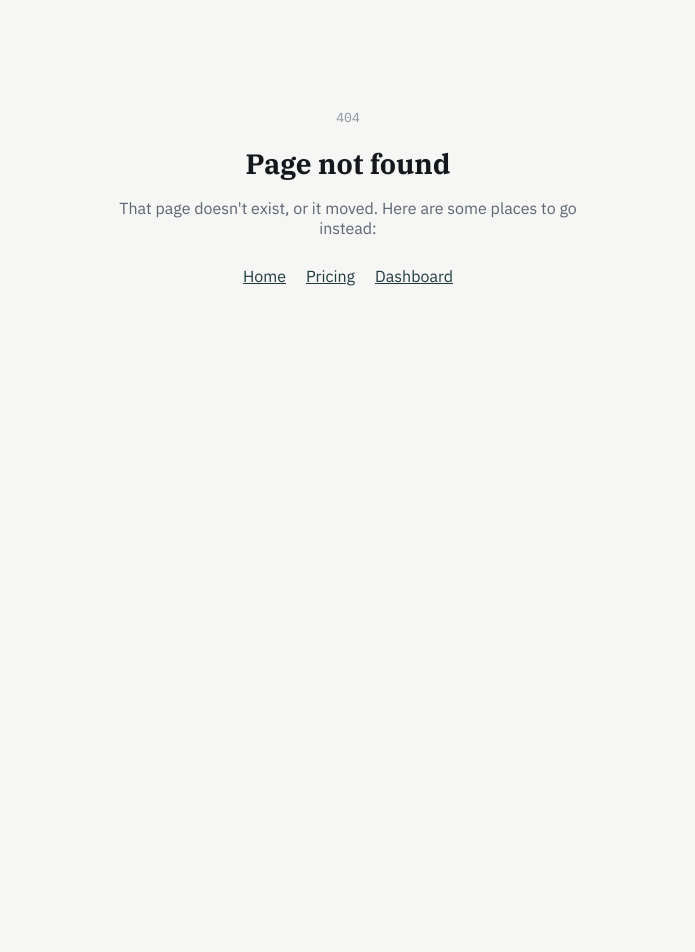
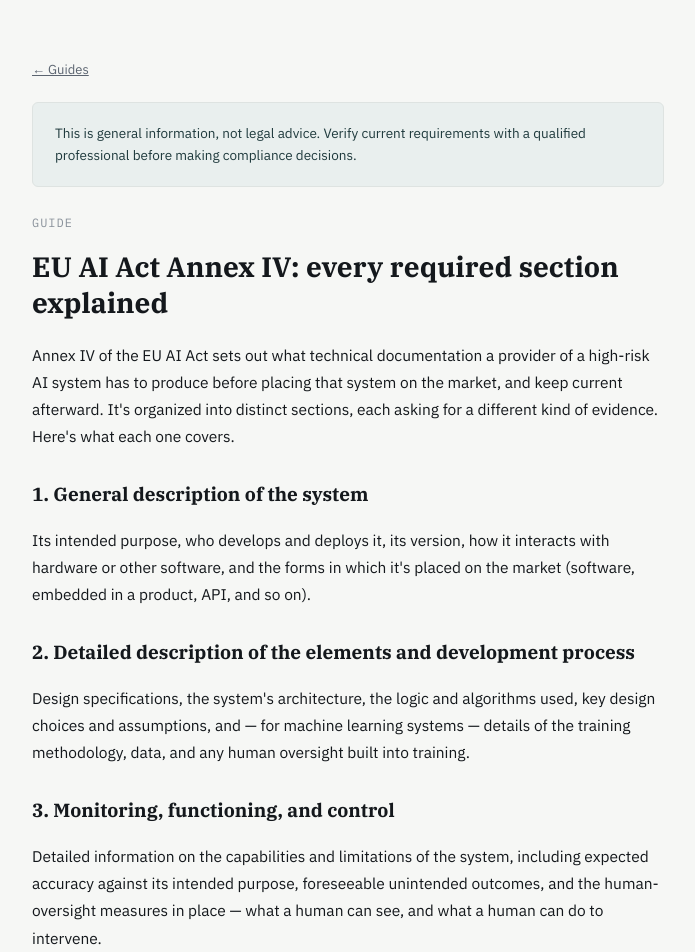
Before and after one commit to Isaacruwa/attestly, a Next.js app: page /guides/eu-ai-act-annex-iv-explained in a window 1280 px wide. Before the commit this address had no page. Shown: the top 952 px of the page, without its empty margins (292-987 px from the left). Before the commit the page ends 800 px from the top, so only its background shows below. Built offline with nearby package versions, Linux system fonts and the light colour scheme.

Commit message:
feat(seo): update src/app/guides/eu-ai-act-annex-iv-explained/page.tsx

```diff
--- /dev/null
+++ b/src/app/guides/eu-ai-act-annex-iv-explained/page.tsx
@@ -0,0 +1,106 @@
+import type { Metadata } from "next";
+import Link from "next/link";
+
+export const metadata: Metadata = {
+  title: "EU AI Act Annex IV: Every Required Section Explained",
+  description:
+    "A section-by-section walkthrough of what EU AI Act Annex IV technical documentation actually requires for high-risk AI systems.",
+  alternates: { canonical: "https://attestly.online/guides/eu-ai-act-annex-iv-explained" },
+};
+
+export default function GuideAnnexIVExplained() {
+  return (
+    <main style={{ maxWidth: 680, margin: "0 auto", padding: "48px 24px 80px" }}>
+      <p style={{ fontSize: 13, marginBottom: 24 }}>
+        <Link href="/guides" style={{ color: "var(--color-ink-muted)" }}>← Guides</Link>
+      </p>
+      <div className="trust-strip" style={{ marginBottom: 28 }}>
+        This is general information, not legal advice. Verify current requirements with a qualified professional
+        before making compliance decisions.
+      </div>
+
+      <p className="section__eyebrow">Guide</p>
+      <h1 style={{ fontFamily: "var(--font-display)", fontSize: 28, marginBottom: 20, lineHeight: 1.3 }}>
+        EU AI Act Annex IV: every required section explained
+      </h1>
+
+      <div style={{ fontSize: 15.5, lineHeight: 1.75, color: "var(--color-ink)" }}>
+        <p style={p}>
+          Annex IV of the EU AI Act sets out what technical documentation a provider of a high-risk AI system has
+          to produce before placing that system on the market, and keep current afterward. It&apos;s organized
+          into distinct sections, each asking for a different kind of evidence. Here&apos;s what each one covers.
+        </p>
+
+        <h2 style={h2}>1. General description of the system</h2>
+        <p style={p}>
+          Its intended purpose, who develops and deploys it, its version, how it interacts with hardware or
+          other software, and the forms in which it&apos;s placed on the market (software, embedded in a product,
+          API, and so on).
+        </p>
+
+        <h2 style={h2}>2. Detailed description of the elements and development process</h2>
+        <p style={p}>
+          Design specifications, the system&apos;s architecture, the logic and algorithms used, key design choices
+          and assumptions, and — for machine learning systems — details of the training methodology, data, and
+          any human oversight built into training.
+        </p>
+
+        <h2 style={h2}>3. Monitoring, functioning, and control</h2>
+        <p style={p}>
+          Detailed information on the capabilities and limitations of the system, including expected accuracy
+          against its intended purpose, foreseeable unintended outcomes, and the human-oversight measures in
+          place — what a human can see, and what a human can do to intervene.
+        </p>
+
+        <h2 style={h2}>4. Performance metrics</h2>
+        <p style={p}>
+          The metrics used to measure accuracy, robustness, and cybersecurity, and the results of testing against
+          those metrics, including testing on relevant subgroups where discriminatory impact is a concern.
+        </p>
+
+        <h2 style={h2}>5. Risk management</h2>
+        <p style={p}>
+          A description of the risk-management system required under Article 9: identified risks, the measures
+          taken to mitigate them, and any residual risk that remains after mitigation.
+        </p>
+
+        <h2 style={h2}>6. Lifecycle changes</h2>
+        <p style={p}>
+          A description of relevant changes made to the system through its lifecycle — new versions, retraining,
+          configuration changes — and why they were made.
+        </p>
+
+        <h2 style={h2}>7. Standards and conformity</h2>
+        <p style={p}>
+          The harmonized standards applied, or a description of the solutions adopted to meet the requirements
+          where no standard was applied, plus a copy of the EU declaration of conformity where applicable.
+        </p>
+
+        <h2 style={h2}>Where the evidence for this actually lives</h2>
+        <p style={p}>
+          Sections 1 and 2 are largely design-time information — you likely already have it written down.
+          Sections 3, 4, and 6 are different: they ask what the system actually does and how it behaves in
+          production, which is operational evidence that lives in the system&apos;s runtime traces, not in its
+          source code or design docs. That&apos;s the specific gap{" "}
+          <Link href="/why-traces-over-scans" style={{ color: "var(--color-primary)" }}>
+            Attestly is built to close
+          </Link>
+          .
+        </p>
+
+        <div style={{ marginTop: 36, padding: 24, background: "var(--color-primary-tint)", border: "1px solid var(--color-line)", borderRadius: 8 }}>
+          <p style={{ fontWeight: 600, fontSize: 15.5, marginBottom: 6 }}>Not sure if your system is high-risk?</p>
+          <p style={{ fontSize: 13.5, color: "var(--color-ink-muted)", marginBottom: 14 }}>
+            Run the free EU AI Act risk checker — no signup required.
+          </p>
+          <Link href="/eu-ai-act-risk-checker" className="btn-primary" style={{ border: "none", display: "inline-flex" }}>
+            Check now →
+          </Link>
+        </div>
+      </div>
+    </main>
+  );
+}
+
+const h2: React.CSSProperties = { fontFamily: "var(--font-display)", fontSize: 19, marginTop: 28, marginBottom: 10 };
+const p: React.CSSProperties = { marginBottom: 16 };
```
